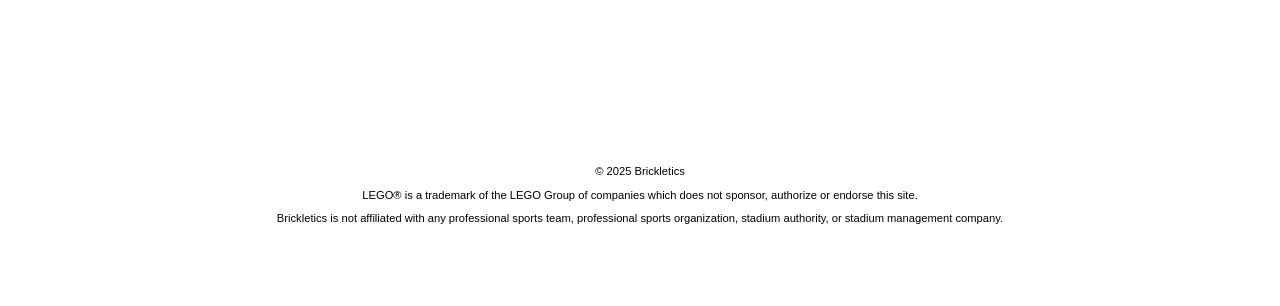
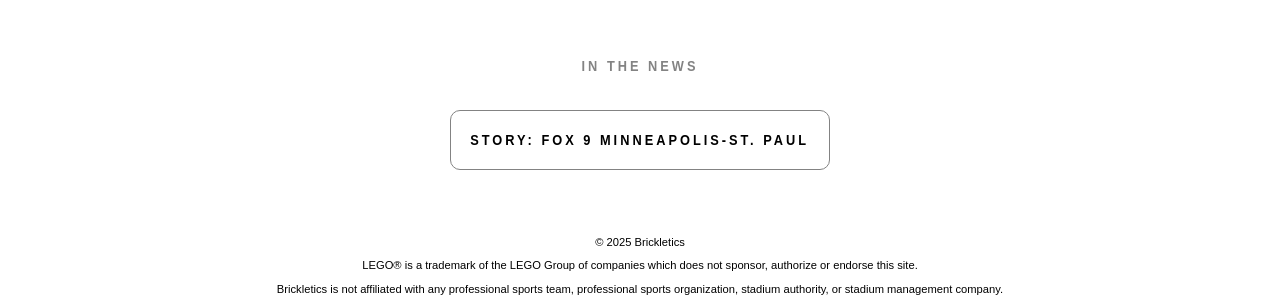
Before and after one commit to nineteentimes/brickleticssite, a plain HTML site: page index.html in a window 1280 px wide. Shown: the part 555-861 px from the top of the page. Before the commit the page ends 800 px from the top, so only its background shows below. Drawn offline with Linux system fonts and the light colour scheme.

Commit message:
added story link

```diff
--- a/index.html
+++ b/index.html
@@ -5,6 +5,7 @@
     <title>Brickletics</title>
     <meta charset="utf-8" />
     <link rel="stylesheet" href="style.css" />
+	<meta name="description" content="Designing and building sports stadiums out of LEGO bricks. Current project: U.S. Bank Stadium, home of the Minnesota Vikings">
 
     <!-- for social media sharing -->
     <!-- facebook -->
@@ -77,8 +78,21 @@
                 <h2>Media / PR Inquiries</h2>
             </a>
         </div>
+		<br/>
+
+		<br/><br/>
+		<h2 class="sectionHeading">In the News</h2>
+		<br/><br/>
+
+		<div class="linkCard ">
+            <a href="https://www.fox9.com/news/vikings-superfan-builds-u-s-bank-stadium-out-legos">
+                <h2 class="newsStory">Story: FOX 9 Minneapolis-St. Paul</h2>
+            </a>
+        </div>
+
+
     </div>
-    <br/>
+    <br/><br/><br/>
     <div class="footer">&copy;
         <script>document.write(new Date().getFullYear())</script> Brickletics
         <p>LEGO® is a trademark of the LEGO Group of companies which does not sponsor, authorize or endorse this site.</p>
--- a/style.css
+++ b/style.css
@@ -2,6 +2,10 @@
     --brickletics-purple: #440e62;
     --brickletics-white: white;
     --brickletics-gray: rgb(131, 131, 131);
+}
+
+body {
+	min-width: 900px;
 }
 
 a {
@@ -12,7 +16,7 @@ a {
 
 h2 {
     transform: scaleY(1.1);
-    font-size: 125%;
+	font-size: 1vw;
     text-transform: uppercase;
     letter-spacing: 3px;
     margin: 0px;
@@ -24,6 +28,10 @@ h3 {
     text-transform: uppercase;
     letter-spacing: 3px;
     margin: 0px;
+}
+
+.sectionHeading {
+	color: var(--brickletics-gray);
 }
 
 #header {
@@ -91,16 +99,12 @@ h3 {
 .footer {
     font-family: Arial, Helvetica, sans-serif;
     font-size: 70%;
-    position: fixed;
-    bottom: 10px;
-    left: 0;
-    right: 0;
     width: 100%;
     text-align: center;
 }
 
 /* mobile only */
-@media (pointer: coarse) {
+@media screen and (max-width: 1075px) {
     h2 {
         font-size: 225%;
     }
@@ -115,14 +119,12 @@ h3 {
         margin-left: 20%;
         margin-right: 20%;
     }
-
     #content {
         width: 94%;
         margin-left: 3%;
         margin-right: 3%;
         margin-top: 50px;
     }
-
     .linkCard {
         position: relative;
         width: 100%;
@@ -132,7 +134,6 @@ h3 {
         margin-right: 0;
         margin-bottom: 40px;
     }
-
     .linkCard img {
         top: 25px;
         bottom: 25px;
```
